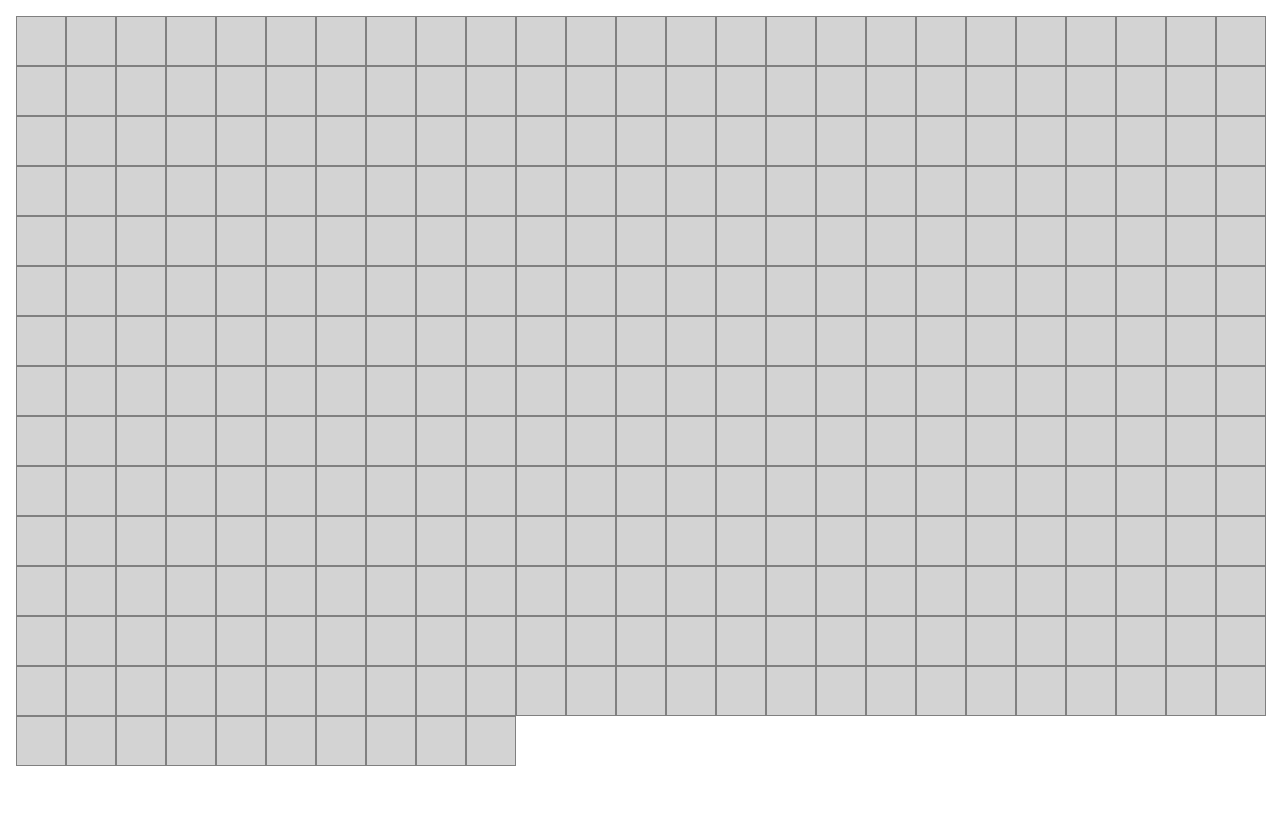
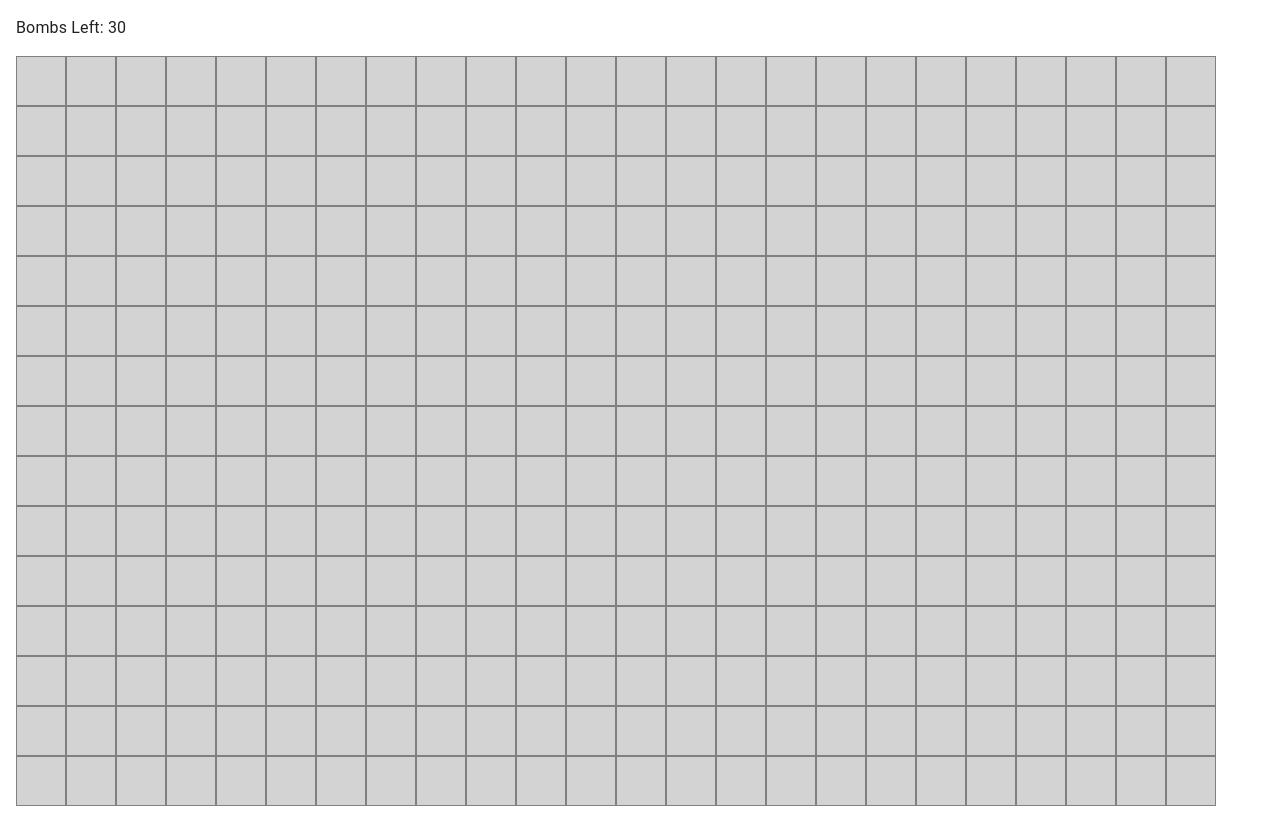
Before and after one commit to x2dtu/minesweeper, a React (Create React App) app: page / in a window 1280 px wide. Before the commit the page ends 800 px from the top, so only its background shows below. Built offline with nearby package versions, Linux system fonts and the light colour scheme.

Commit message:
Sort of working minesweeper now

```diff
--- a/src/App.tsx
+++ b/src/App.tsx
@@ -1,9 +1,9 @@
 import { Box } from "@mui/material";
-import Button from "@mui/material/Button";
-import { useReducer, useRef, useEffect, useState } from "react";
+import { Stack } from "@mui/system";
+import { useReducer, useRef } from "react";
 import Tile from "./components/Tile";
 
-function shuffleArray(array: State) {
+function shuffleArray(array: TileState[][]) {
   for (let row = array.length - 1; row > 0; row--) {
     for (let col = array[0].length - 1; col > 0; col--) {
       // find indices i and j to shuffle current row and col with
@@ -15,7 +15,7 @@ function shuffleArray(array: State) {
   }
 }
 
-function countNeighbors(array: State, row: number, col: number) {
+function countNeighbors(array: TileState[][], row: number, col: number) {
   if (array[row][col].isBomb) {
     // then we are a bomb, so don't change anything
     return;
@@ -35,9 +35,12 @@ function countNeighbors(array: State, row: number, col: number) {
 
 export type Action =
   | { type: "click"; payload: { x: number; y: number } }
-  | { type: "flag"; payload: { x: number; y: number } };
+  | {
+      type: "flag";
+      payload: { x: number; y: number; locallyFlagged: boolean };
+    };
 
-type State = TileState[][];
+type State = { grid: TileState[][]; bombsLeft: number };
 
 export type TileState = {
   isBomb: boolean;
@@ -47,7 +50,7 @@ export type TileState = {
 };
 
 /* Counts number of flags adjacent to tile specified by x, y coords */
-function countFlagNeigbors(state: State, x: number, y: number): number {
+function countFlagNeigbors(state: TileState[][], x: number, y: number): number {
   let count = 0;
   for (let i = x - 1; i <= x + 1; i++) {
     for (let j = y - 1; j <= y + 1; j++) {
@@ -62,10 +65,15 @@ function countFlagNeigbors(state: State, x: number, y: number): number {
   return count;
 }
 
-function reveal(state: State, x: number, y: number): void {
+function reveal(state: TileState[][], x: number, y: number): void {
+  if (state[x][y].flagged) {
+    return;
+  }
   state[x][y].revealed = true;
   if (state[x][y].isBomb) {
-    throw new Error("Game Over");
+    // throw new Error("Game Over");
+    console.error("game over");
+    return;
   }
   if (state[x][y].value > 0) {
     return; // base case
@@ -78,7 +86,8 @@ function reveal(state: State, x: number, y: number): void {
         j < 0 ||
         i >= state.length ||
         j >= state[0].length ||
-        state[i][j].revealed
+        state[i][j].revealed ||
+        state[i][j].flagged
       ) {
         continue;
       }
@@ -88,57 +97,84 @@ function reveal(state: State, x: number, y: number): void {
 }
 
 function reducer(state: State, { type, payload }: Action): State {
-  const currTile = state[payload.x][payload.y];
+  const { grid, bombsLeft } = state;
+  const currTile = grid[payload.x][payload.y];
 
   switch (type) {
     case "click": {
-      console.log("dispatch");
       if (currTile.flagged) {
         return state; // do nothing if we are flagged
       }
       if (
         currTile.revealed &&
-        countFlagNeigbors(state, payload.x, payload.y) === currTile.value
+        currTile.value &&
+        countFlagNeigbors(grid, payload.x, payload.y) === currTile.value
       ) {
         /* if this is the case, then we will have clicked on an already revealed tile
            in order to auto-reveal adjacent tiles */
         for (let i = payload.x - 1; i <= payload.x + 1; i++) {
           for (let j = payload.y - 1; j <= payload.y + 1; j++) {
-            if (i < 0 || j < 0 || i >= state.length || j >= state[0].length) {
+            if (i < 0 || j < 0 || i >= grid.length || j >= grid[0].length) {
               continue;
             }
-            reveal(state, i, j);
+            reveal(grid, i, j);
           }
         }
-        return state.slice();
+        return { ...state };
       }
 
       // else we are clicking on this tile for the first time
-      state[payload.x][payload.y].revealed = true;
+      grid[payload.x][payload.y].revealed = true;
       if (currTile.isBomb) {
         // then end game - we clicked on a bomb
-        throw new Error("Game Over");
+        // throw new Error("Game Over");
+        console.error("game over");
+        return state;
       }
       if (currTile.value === 0) {
-        reveal(state, payload.x, payload.y);
-        return state.slice();
+        reveal(grid, payload.x, payload.y);
+        return { ...state };
+      }
+      // reveal any adjacent squares if they are empty
+      for (let i = payload.x - 1; i <= payload.x + 1; i++) {
+        for (let j = payload.y - 1; j <= payload.y + 1; j++) {
+          if (
+            i < 0 ||
+            j < 0 ||
+            i >= grid.length ||
+            j >= grid[0].length ||
+            grid[i][j].isBomb ||
+            grid[i][j].revealed ||
+            grid[i][j].value
+          ) {
+            continue;
+          }
+          reveal(grid, i, j);
+        }
       }
 
-      return state;
+      return { ...state };
     }
     case "flag": {
-      if (currTile.flagged || currTile.revealed) {
+      debugger;
+      if (currTile.revealed || currTile.flagged === payload.locallyFlagged) {
         return state;
       }
-      state[payload.x][payload.y].flagged = true;
-      return state.slice();
+      grid[payload.x][payload.y].flagged = payload.locallyFlagged;
+      if (payload.locallyFlagged) {
+        state.bombsLeft--;
+      } else {
+        state.bombsLeft++; // we retracted a flag
+      }
+      return { ...state };
     }
     default:
       throw new Error("Unknown action");
   }
 }
+const numBombs = 30;
 
-function initGrid() {
+function initGrid(): TileState[][] {
   // initialize variables
   const defaultTile: TileState = {
     isBomb: false,
@@ -147,7 +183,7 @@ function initGrid() {
     value: 0,
   };
   const [gridRowCount, gridColCount] = [12, 30];
-  const initialState: State = Array.from(
+  const initialGrid: TileState[][] = Array.from(
     {
       length: gridRowCount,
       // inside map function generate array of size n
@@ -161,12 +197,10 @@ function initGrid() {
       return a;
     }
   );
-  // console.log(initialState);
-  const numBombs = 30;
   let [row, col] = [0, 0];
 
   for (let i = 0; i < numBombs; i++) {
-    initialState[row][col].isBomb = true;
+    initialGrid[row][col].isBomb = true;
     col++;
     if (col === gridColCount) {
       col = 0;
@@ -175,41 +209,27 @@ function initGrid() {
   }
 
   // shuffle bombs spots
-  shuffleArray(initialState);
-  // console.log("initial state:");
-  // console.log(initialState);
+  shuffleArray(initialGrid);
 
   // update non bomb spots to show correct number of bomb neighbors
-  for (let row = 0; row < initialState.length; row++) {
-    for (let col = 0; col < initialState[0].length; col++) {
-      countNeighbors(initialState, row, col);
+  for (let row = 0; row < initialGrid.length; row++) {
+    for (let col = 0; col < initialGrid[0].length; col++) {
+      countNeighbors(initialGrid, row, col);
     }
   }
-  return initialState;
+  return initialGrid;
 }
-const initialState = initGrid();
-// console.log("initial state:");
-// console.log(initialState);
+const initialState: State = { grid: initGrid(), bombsLeft: numBombs };
 
 function App() {
   const [state, dispatch] = useReducer(reducer, initialState);
-  const [buttonState, setButtonState] = useState("hello");
-  // let clicks = 0;
-
-  // const callback = (action: Action) => {
-  //   dispatch(action);
-  //   clicks++;
-  // };
-  // useEffect(() => {}, [clicks]);
-
-  console.log(state);
 
   const keyObj = useRef(0);
 
   const tileSize = 50;
 
   // create list of tiles from value grid
-  const tiles: JSX.Element[] = state
+  const tiles: JSX.Element[] = state.grid
     .map((row, rowIndex) =>
       row.map((tileState, colIndex) => (
         <Tile
@@ -224,19 +244,14 @@ function App() {
     )
     .flat();
 
-  console.log(tiles);
-
   return (
     <div className="App">
-      <Box
-        display="flex"
-        width="max-content"
-        maxWidth="100%"
-        flexWrap="wrap"
-        m={2}
-      >
-        {tiles}
-      </Box>
+      <Stack display="flex" m={2} spacing={2}>
+        <Box pr={1} marginLeft="auto">{`Bombs Left: ${state.bombsLeft}`}</Box>
+        <Box display="flex" width="max-content" maxWidth="100%" flexWrap="wrap">
+          {tiles}
+        </Box>
+      </Stack>
     </div>
   );
 }
--- a/src/components/Tile.tsx
+++ b/src/components/Tile.tsx
@@ -36,12 +36,24 @@ const Tile = ({ state, size, dispatch, x, y }: Props) => {
 
   function onRightClick(event: React.MouseEvent<HTMLDivElement, MouseEvent>) {
     event.preventDefault();
-    setLocalState("flagged");
-    dispatch({ type: "flag", payload: { x, y } });
+    debugger;
+    if ((value === 0 && !isBomb) || (revealed && value)) return;
+    let locallyFlagged: boolean;
+    if (localState === "flagged") {
+      setLocalState(revealed ? "clicked" : "untouched");
+      locallyFlagged = false;
+    } else {
+      setLocalState("flagged");
+      locallyFlagged = true;
+    }
+    dispatch({
+      type: "flag",
+      payload: { x, y, locallyFlagged },
+    });
   }
 
   function onLeftClick() {
-    console.log("clicked");
+    if (localState === "flagged") return;
     setLocalState("clicked");
     dispatch({ type: "click", payload: { x, y } });
   }
@@ -59,9 +71,10 @@ const Tile = ({ state, size, dispatch, x, y }: Props) => {
     return null; // output nothing
   }
 
+  const emptyTile = revealed && !flagged && !isBomb && !value;
   return (
     <Box
-      bgcolor="lightgray"
+      bgcolor={emptyTile ? "#e0e0e0" : "lightgray"}
       width={size}
       height={size}
       alignItems="center"
@@ -72,7 +85,7 @@ const Tile = ({ state, size, dispatch, x, y }: Props) => {
       border="1.5px solid gray"
       onClick={onLeftClick}
       onContextMenu={onRightClick}
-      color={flagged ? "red" : colors[value]}
+      color={localState === "flagged" ? "red" : colors[value]}
     >
       {showTileValue()}
     </Box>
```
